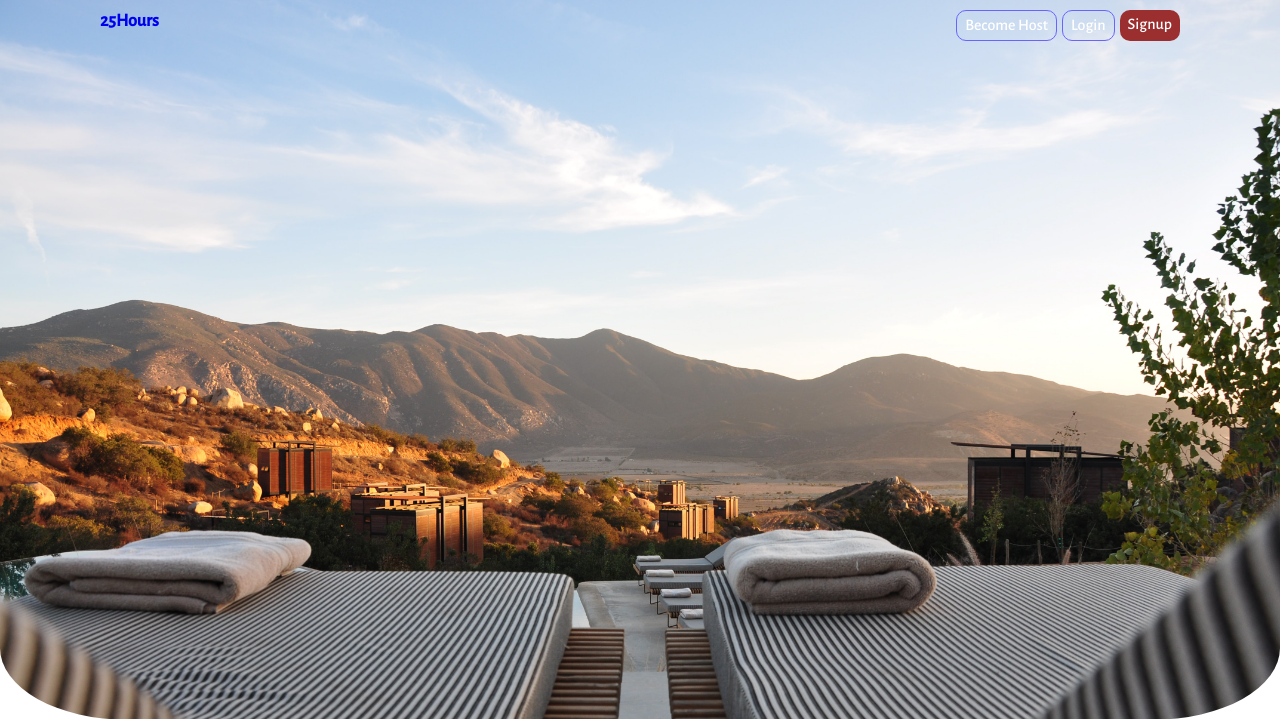
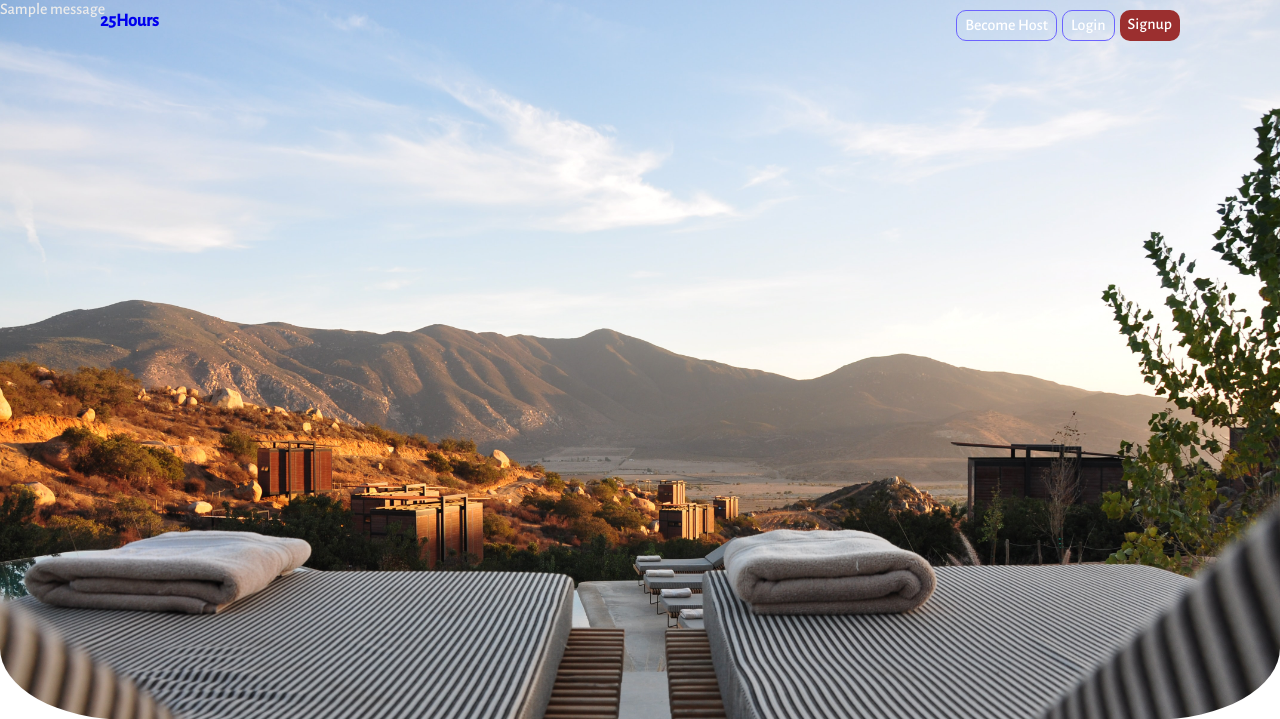
Before and after one commit to bineshburjamagar/25Hours, a Django app: page / in a window 1280 px wide. Shown: the top 719 px of the page. Run offline with Django 4.2, Linux system fonts and the light colour scheme; tables that the repository leaves empty hold one stand-in row (values such as "Sample post"); one stand-in notice (Sample message) is shown.

Commit message:
signup successful message

```diff
--- a/hotelmanagement/templates/index.html
+++ b/hotelmanagement/templates/index.html
@@ -71,6 +71,17 @@
 {% comment %} </header> {% endcomment %}
 <!-- background image -->
 <section class="main">
+  <div>
+    {% if messages%}
+      {% for message in messages%}
+      <div class="alert alert-{{message.tags}}">{{message}}</div>
+      {%endfor%}
+
+
+    {%endif%}
+
+ </div>
+
 
 </section>
 
--- a/hotelmanagement/views.py
+++ b/hotelmanagement/views.py
@@ -7,6 +7,8 @@ from django.contrib import messages
 # Create your views here.
 def index(request):
     return render(request, 'index.html')
+
+
 
 def signup(request):
     if request.method=="POST":
@@ -18,8 +20,9 @@ def signup(request):
         user.username= request.POST['Username']
         user.password= request.POST['password']
         user.save()
-        messages.success(request,'Congrats, your account was created successfully' )
+        messages.success(request, 'Congrats, your account was created successfully' )
         return redirect('home')
+
     else:
 
         return render(request, 'SignUp.html')
```
